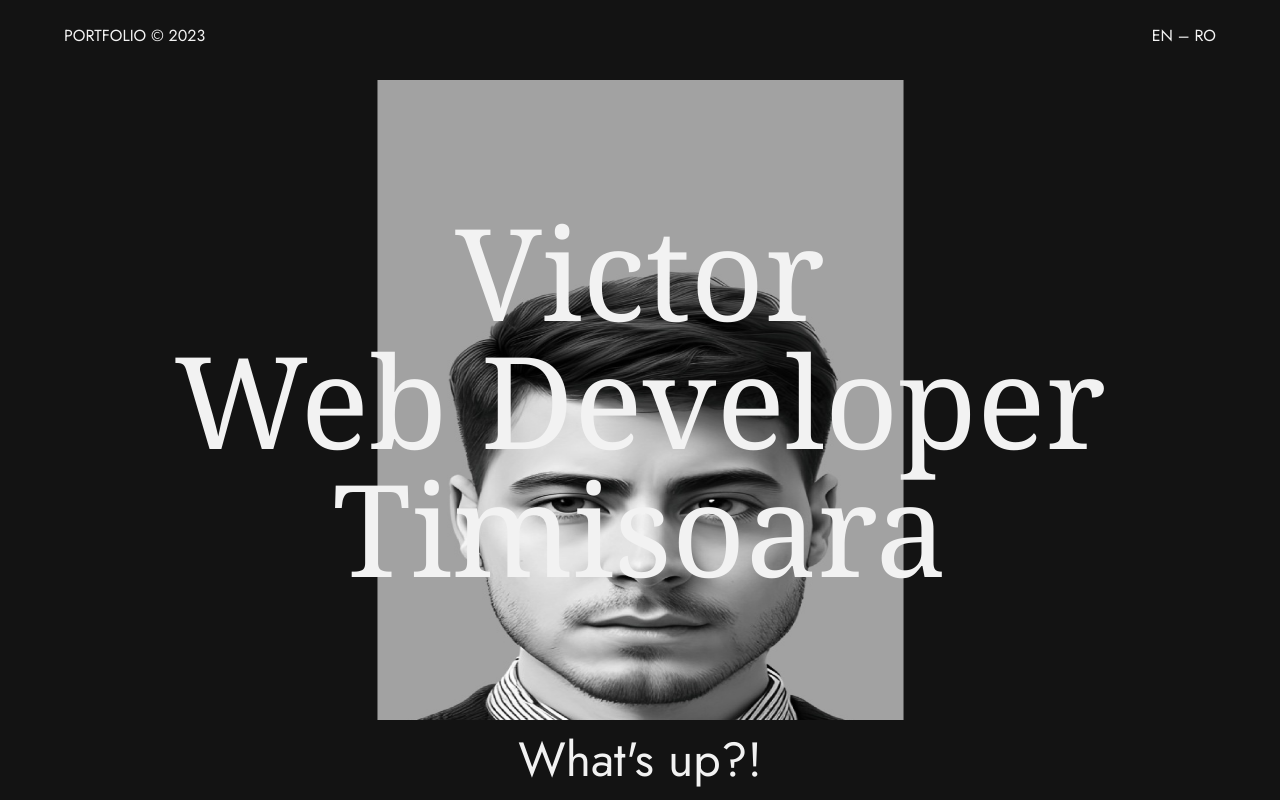
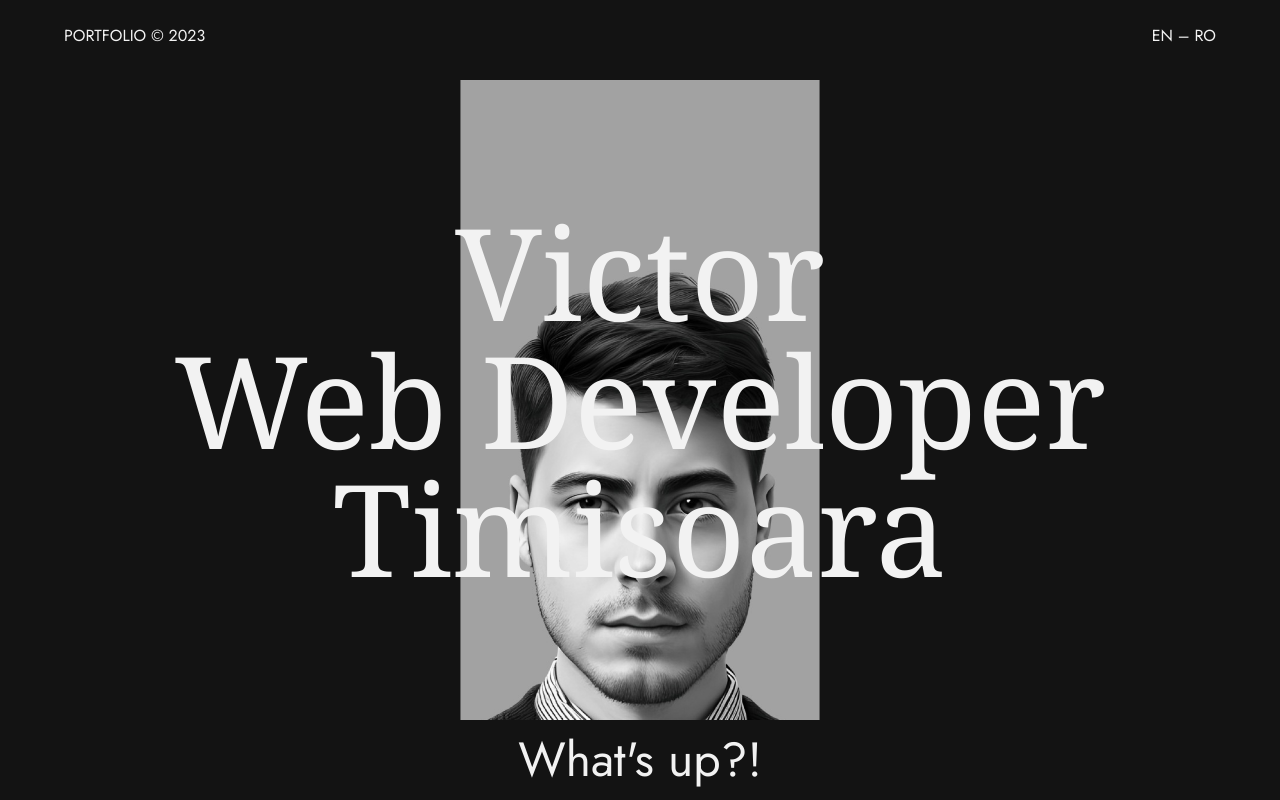
Before and after one commit to coltisor/coltisor_com, a Next.js app: page / in a window 1280 px wide. Shown: the top 800 px of the page. Built offline with nearby package versions, Linux system fonts and the light colour scheme; a web font is replaced by a local one.

Commit message:
Make image to preserve aspect ratio

```diff
--- a/src/pages/home/section1.tsx
+++ b/src/pages/home/section1.tsx
@@ -225,9 +225,8 @@ export default function Section1() {
           id="portrait_bg"
           src="/p_bw.jpg"
           alt=""
-          width="501"
-          height="940"
-          className="portrait max-h-[80vh] max-w-[80vw]"
+          className="portrait max-h-[80vh] max-w-[80vw] object-contain"
+          fill
         />
       </div>
 
@@ -236,9 +235,8 @@ export default function Section1() {
           id="portraitSubject"
           src="/ps_bw.png"
           alt=""
-          width="501"
-          height="940"
-          className={`portrait max-h-[80vh] max-w-[80vw] transition-opacity will-change-[opacity]`}
+          className={`portrait max-h-[80vh] max-w-[80vw] object-contain transition-opacity will-change-[opacity]git`}
+          fill
           style={{ opacity: subjectVisible ? 1 : 0 }}
           onMouseEnter={() => setSubjectVisible(true)}
           onMouseLeave={() => setSubjectVisible(false)}
```
